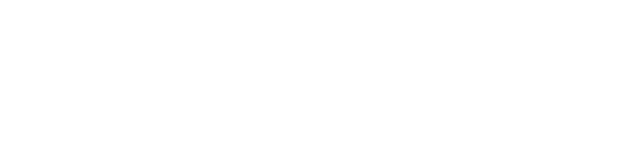
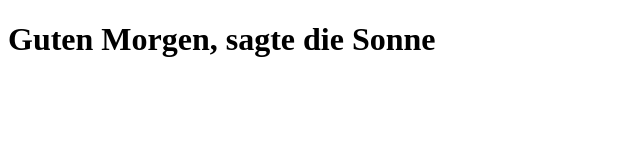
Before and after one commit to ireneDra/GidDesktop2, a plain HTML site: page index.html in a window 1280 px wide. Shown: the whole page, without its empty margins (0-640 px from the left). Drawn offline with Linux system fonts and the light colour scheme.

Commit message:
multiple changes

```diff
--- a/index.html
+++ b/index.html
@@ -5,6 +5,6 @@
     <title>Hallo Git</title>
   </head>
   <body>
-
+   <h1>Guten Morgen, sagte die Sonne</h1>
   </body>
 </html>
```
Also changed, not shown: Bild.PNG.
